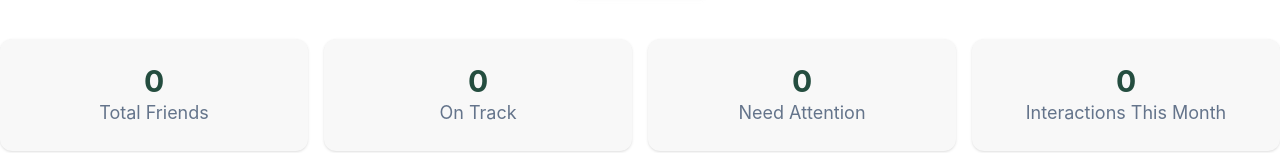
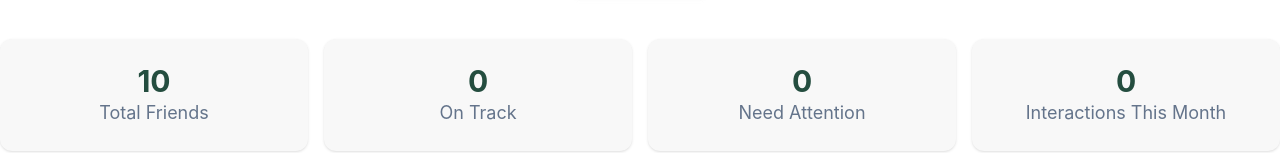
Before and after one commit to saikot05/Keen-Keeper-, a React (Vite) app: page / in a window 1280 px wide. Shown: the part 293-446 px from the top of the page. Built offline with nearby package versions, Linux system fonts and the light colour scheme.

Commit message:
make dynamic the bannar card section

```diff
--- a/src/pages/homepage/BannarCard.jsx
+++ b/src/pages/homepage/BannarCard.jsx
@@ -1,10 +1,15 @@
-import React, { useContext } from 'react';
+import React, { useContext, useEffect, useState } from 'react';
 import { TimelineContext } from '../../components/context/TimelineContext';
-import {friends} from '././'
+
 const BannarCard = () => {
     const {timeline} = useContext(TimelineContext)
+    const [friends,setFriends] = useState([]);
+    useEffect(()=>{
+        fetch("/data.json").then(res=>res.json()).then(data => setFriends(data));
 
-    const totalFriends = timeline.length;
+    },[]);
+
+    const totalFriends = friends.length;
 
     const onTrack = timeline.filter(item => item.title.includes('Call')).length;
 
--- a/src/utils/LocalDB.js
+++ b/src/utils/LocalDB.js
@@ -9,4 +9,7 @@ const addTimelineToLocalDB = (entry) => {
     localStorage.setItem("timeline", JSON.stringify(allEntries));
 }
 
-export { getTimelineFromLocalDB, addTimelineToLocalDB }
+export {
+    getTimelineFromLocalDB,
+    addTimelineToLocalDB
+}
```
Also changed, not shown: src/components/context/TimelineContext.jsx (+5 -2 lines).
